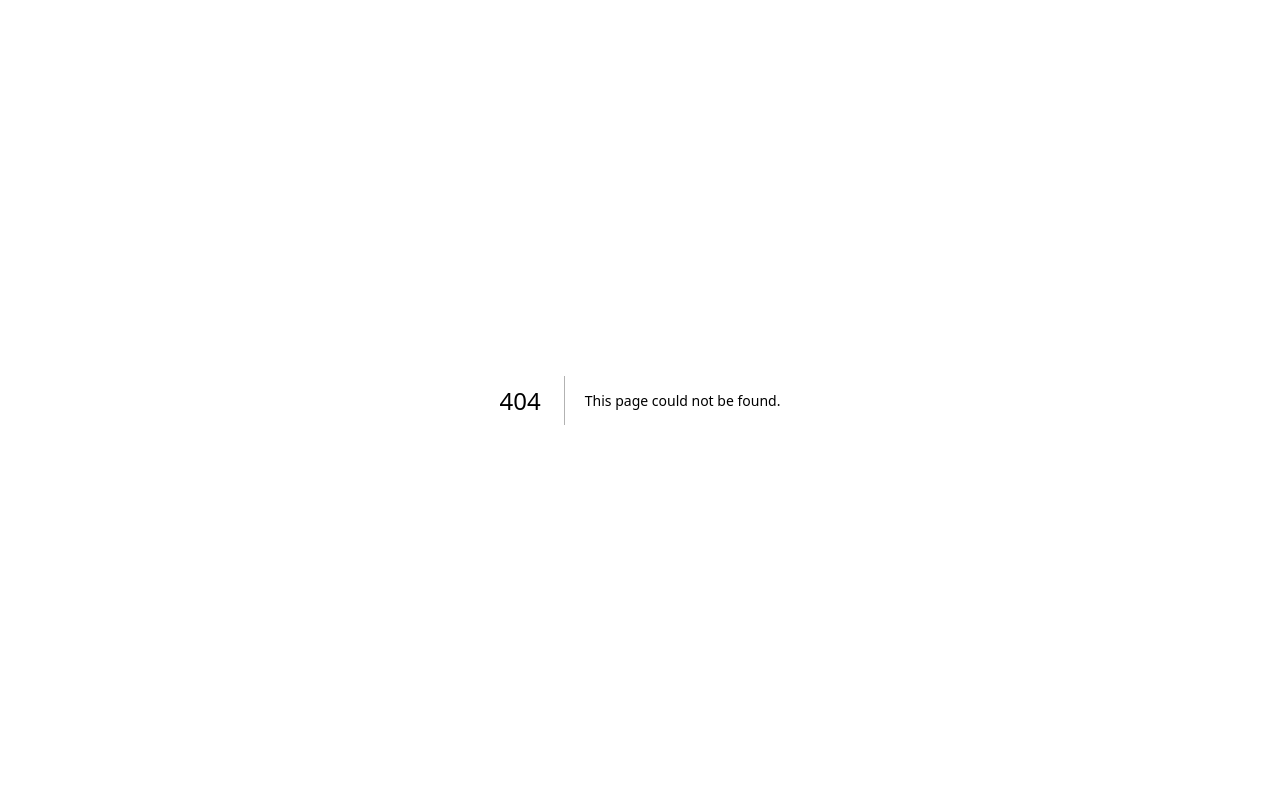
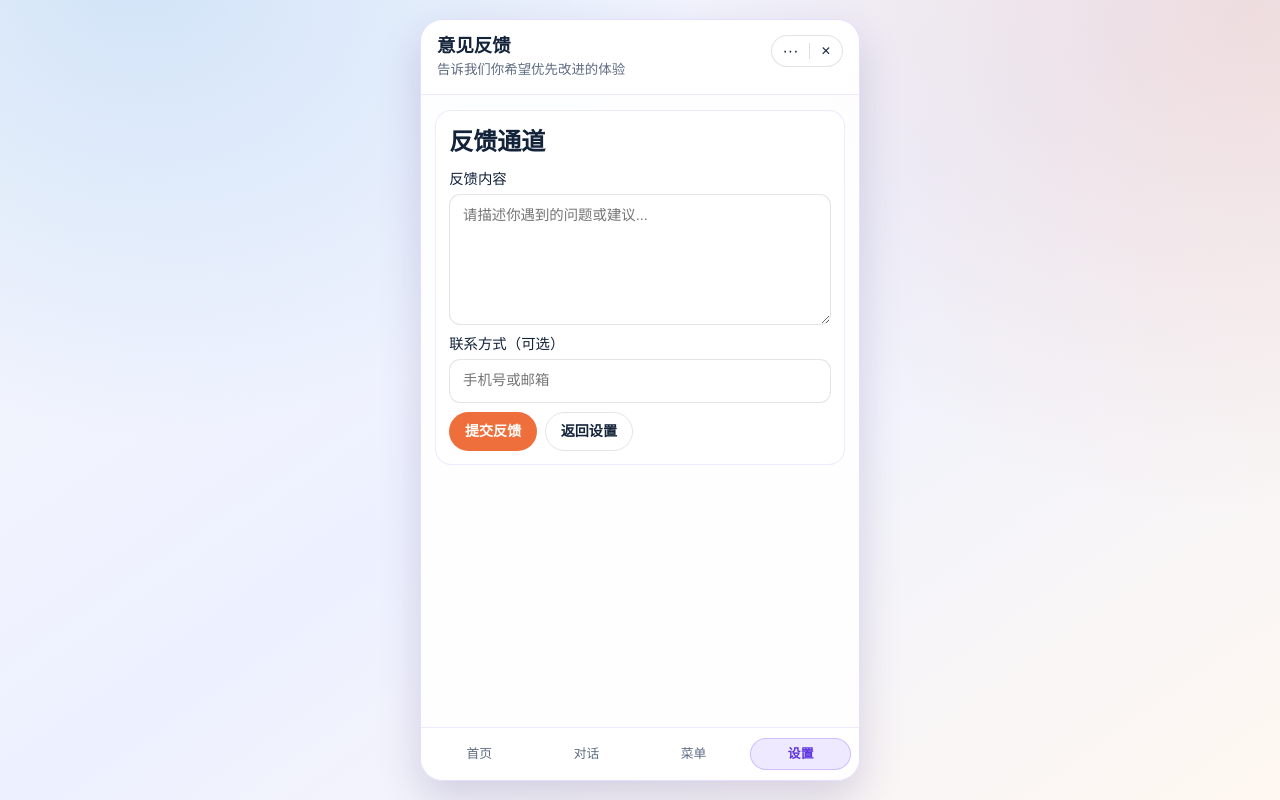
Before and after one commit to WithPace/starpath-frontend, a Next.js app: page /feedback in a window 1280 px wide. Before the commit this address had no page. Built offline with nearby package versions, Linux system fonts and the light colour scheme.

Commit message:
feat(settings): add feedback route and submit flow

```diff
--- /dev/null
+++ b/src/app/feedback/page.tsx
@@ -0,0 +1,61 @@
+"use client";
+
+import Link from "next/link";
+import { FormEvent, useState } from "react";
+
+import { ParentShell } from "@/components/prototype/parent-shell";
+
+export default function FeedbackPage() {
+  const [content, setContent] = useState("");
+  const [contact, setContact] = useState("");
+  const [message, setMessage] = useState<string | null>(null);
+
+  const submit = (event: FormEvent<HTMLFormElement>) => {
+    event.preventDefault();
+
+    if (!content.trim()) {
+      setMessage("反馈内容不能为空。");
+      return;
+    }
+
+    setMessage("反馈已记录（本地确认），后台接入将在下一阶段完成。");
+    setContent("");
+    setContact("");
+  };
+
+  return (
+    <ParentShell title="意见反馈" subtitle="告诉我们你希望优先改进的体验" activePath="/settings">
+      <section className="proto-panel">
+        <h2>反馈通道</h2>
+        <form className="proto-form" onSubmit={submit}>
+          <label>
+            反馈内容
+            <textarea
+              value={content}
+              onChange={(event) => setContent(event.target.value)}
+              rows={5}
+              placeholder="请描述你遇到的问题或建议..."
+            />
+          </label>
+          <label>
+            联系方式（可选）
+            <input
+              value={contact}
+              onChange={(event) => setContact(event.target.value)}
+              placeholder="手机号或邮箱"
+            />
+          </label>
+          <div className="module-chain-actions">
+            <button type="submit" className="button-primary">
+              提交反馈
+            </button>
+            <Link href="/settings" className="button-link">
+              返回设置
+            </Link>
+          </div>
+        </form>
+        {message ? <p className="proto-muted">{message}</p> : null}
+      </section>
+    </ParentShell>
+  );
+}
```
Also changed, not shown: 1 other file (tests, documents, lock files or other folders).
